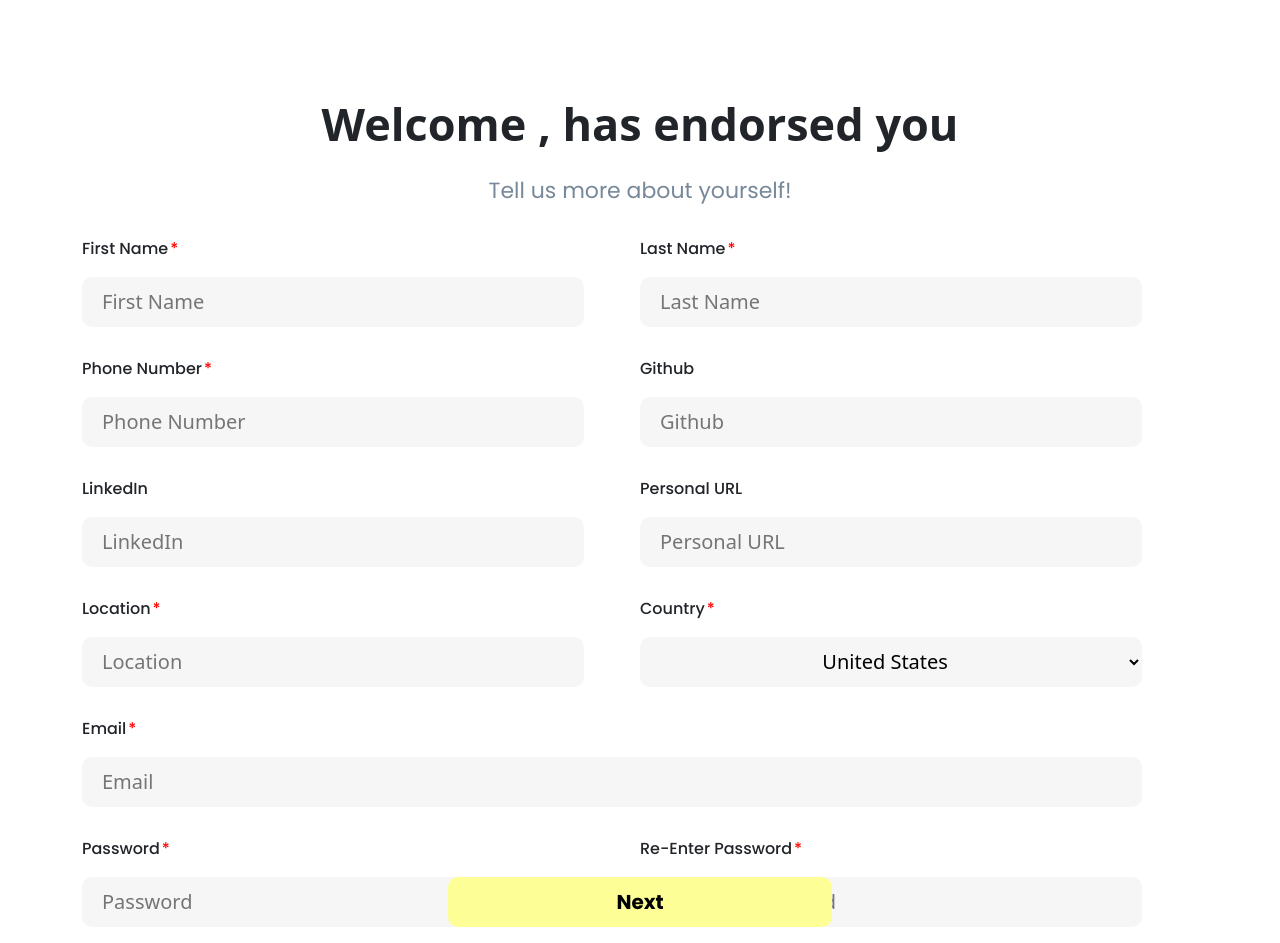
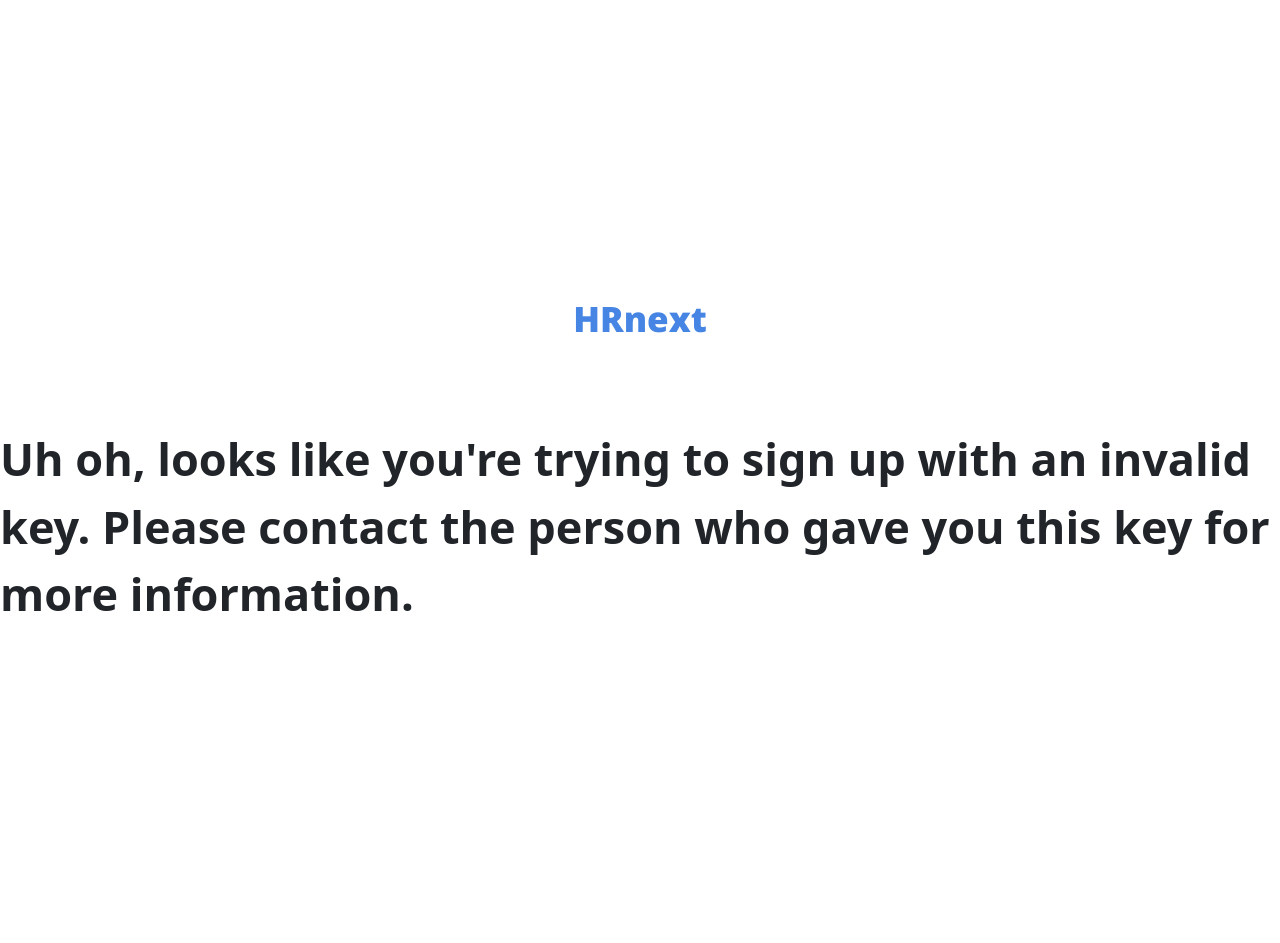
Before and after one commit to loragonzaleze/OffBoard, a React (Create React App) app in the folder frontend/onboard/: page /sign-up in a window 1280 px wide. After the commit the page ends 800 px from the top, so only its background shows below. Built offline with nearby package versions, Linux system fonts and the light colour scheme; a web font is replaced by a local one.

Commit message:
Frontend changes, planning user journey

```diff
--- a/frontend/onboard/src/pages/choose_interests.js
+++ b/frontend/onboard/src/pages/choose_interests.js
@@ -61,7 +61,7 @@
     location.state.job_category = jobCategories[prevJobCategory]
     console.log(location.state)
 
-    navigate('/job-preferences', {state: location.state})
+    navigate('/job-title', {state: location.state})
 
   }
 
--- a/frontend/onboard/src/pages/endorsed.js
+++ b/frontend/onboard/src/pages/endorsed.js
@@ -52,7 +52,6 @@
               onChange = {(e) => setFirstName(e.target.value)}/>
             </label>
             <div className = "endorsed-spacer"></div>
-            {/* LAST NAME */}
             <label>
               <div className = "row-container">
                 <p className = "endorsed-email-label">Last Name</p>
--- a/frontend/onboard/src/pages/job_preferences.js
+++ b/frontend/onboard/src/pages/job_preferences.js
@@ -27,7 +27,6 @@
 
   const nextPage = () => {
 
-    navigate('/resume', {state: location.state})
     let workModel = "";
     if(onsite) {
         workModel += "Onsite, ";
@@ -42,9 +41,11 @@
         workModel = workModel.concat(0, workModel.length - 2);
     }
     console.log(workModel);
-    // TODO EDWIN LOOK AT THIS!
     location.state.work_model = workModel;
     location.state.salary = salary;
+
+    navigate('/resume', {state: location.state})
+
   }
 
   return (
--- a/frontend/onboard/src/pages/job_title.js
+++ b/frontend/onboard/src/pages/job_title.js
@@ -26,7 +26,7 @@
         /**TODO add message for empty title */
         location.state.jobTitle = jobTitle;
         console.log(location.state)
-        navigate('/resume', {state: location.state});
+        navigate('/job-preferences', {state: location.state});
     }
     return (
         <div>
--- a/frontend/onboard/src/pages/resume.js
+++ b/frontend/onboard/src/pages/resume.js
@@ -1,4 +1,4 @@
-import React from 'react';
+import React, { useEffect } from 'react';
 import AWS from 'aws-sdk';
 import "../global.css"
 import "./stylesheets/resume.css"
@@ -21,6 +21,9 @@
     })
 
 
+    useEffect(() => {
+        console.log(location.state)
+    }, [""])
     const handleResumeInput = (e) => {
         setFile(e.target.files[0]);
     }
--- a/frontend/onboard/src/pages/signup.js
+++ b/frontend/onboard/src/pages/signup.js
@@ -5,7 +5,7 @@
 import "../global.css"
 import './stylesheets/login.css'
 import "./stylesheets/signupTalent.css"
-import "./stylesheets/contact.css"
+// import "./stylesheets/contact.css"
 import { useNavigate, useSearchParams } from "react-router-dom";
 import validator from "validator"
 import axios from 'axios';
@@ -139,127 +139,136 @@
 
   }
 
-  const signUpIfValid = () => {
+  const newSignUpValid = () => {
     return (
-      <div className = "centered-container" /*style = {{justifyContent:"space-around"}}*/>
-      <div className = "welcome-message ">
-        HRnext
+      <div className = "centered-container">
+      <div className = "signup-logo">HRnext</div>
+      {firstSignup ?
+      <>
+        <div className = "contact-title-text">
+          Welcome {firstName}, <span className='underline-company'>{company}</span> has endorsed you
         </div>
-      {firstSignup ?
-      <><div className="endorse-message">
-            Welcome {firstName}, <span className='underline-company'>{company}</span> has endorsed you
-          </div><div className="login-subtitle-text" style = {{paddingBottom: "30px "}}>
+        <div className = "contact-subtitle-text">
           Tell us more about yourself!
-            </div></> : <><div className="endorse-message">
-            Welcome back {firstName}, <span className='underline-company'>{company}</span> has endorsed you
-          </div><div className="login-subtitle-text">
+        </div>
+       </> :
+       <>
+        <div className = "contact-title-text">
+          Welcome back {firstName}, <span className='underline-company'>{company}</span> has endorsed you        </div>
+        <div className = "contact-subtitle-text">
         Finish telling us more about yourself!
-            </div></>
-    }
-      {/* <div className="endorse-message">
-        Welcome {}, <span className='underline-company'>{company}</span> has endorsed you
         </div>
-      <div className = "login-subtitle-text">
-        Tell us more about yourself!
-      </div> */}
-
-      <div className="container">
-        <div className="Row">
-          <div className="div-row-two">
+       </>}
+      <div className = "contact-info-container">
+        <div className = "row-container">
+          <label>
             <div className = "row-container">
               <p className = "contact-email-label">First Name</p>
               <p className = "contact-email-label"
               style = {{color: 'red', marginLeft: '2px'}}>*</p>
             </div>
             <input
+              className = "contact-input-box"
               name="firstName"
               value={firstName}
               onChange={e => setFirstName(e.target.value)}
-                className="inline-nameblocks"
               placeholder='First Name'
-                readonly
+              readOnly
             />
-          </div>
-          <div className="div-row-two">
+          </label>
+          <div className = "contact-spacer"></div>
+          <label>
             <div className = "row-container">
               <p className = "contact-email-label">Last Name</p>
               <p className = "contact-email-label"
               style = {{color: 'red', marginLeft: '2px'}}>*</p>
             </div>
             <input
+            className = "contact-input-box"
             name="lastName"
             value={lastName}
             onChange={e => setLastName(e.target.value)}
-              className="inline-nameblocks"
             placeholder='Last Name'/>
+          </label>
         </div>
-        </div>
-        <div className="Row">
-          <div className="div-row-two">
+        <div className = "row-container">
+        <label>
           <div className = "row-container">
             <p className = "contact-email-label">Phone Number</p>
             <p className = "contact-email-label"
             style = {{color: 'red', marginLeft: '2px'}}>*</p>
           </div>
           <input
-              name="phoneNumber"
+              className="contact-input-box"
               value={phoneNumber}
               onChange={e => setPhoneNumber(e.target.value)}
-              className = "inline-nameblocks"
-              placeholder='Phone Number'/>
+              placeholder='Phone Number'
+          />
+        </label>
+        <div className = "contact-spacer"></div>
+        <label>
+          <div className = "row-container">
+            <p className = "contact-email-label">Github</p>
           </div>
-          <div className="div-row-two">
-            <p className = "contact-email-label">Github</p>
           <input
+              className="contact-input-box"
               name="github"
               value={github}
               onChange={e => setGithub(e.target.value)}
-              className = "inline-nameblocks"
               placeholder='Github'/>
+        </label>
         </div>
+
+        <div className = "row-container">
+        <label>
+          <div className = "row-container">
+            <p className = "contact-email-label">LinkedIn</p>
           </div>
-        <div className="Row">
-          <div className="div-row-two">
-            <p className = "contact-email-label">LinkedIn</p>
           <input
+              className="contact-input-box"
               name="linkedin"
               value={linkedin}
               onChange={e => setLinkedin(e.target.value)}
-              className = "inline-nameblocks"
-              placeholder='LinkedIn'/>
+              placeholder='LinkedIn'
+          />
+        </label>
+        <div className = "contact-spacer"></div>
+        <label>
+          <div className = "row-container">
+            <p className = "contact-email-label">Personal URL</p>
           </div>
-          <div className="div-row-two">
-            <p className = "contact-email-label">Personal URL</p>
           <input
+              className="contact-input-box"
               name="personalUrl"
               value={personalUrl}
               onChange={e => setPersonalUrl(e.target.value)}
-              className = "inline-nameblocks"
               placeholder='Personal URL'/>
+        </label>
         </div>
-        </div>
-        <div className="Row">
-          <div className="div-row-two">
+        <div className = "row-container">
+        <label>
           <div className = "row-container">
             <p className = "contact-email-label">Location</p>
             <p className = "contact-email-label"
                 style = {{color: 'red', marginLeft: '2px'}}>*</p>
           </div>
           <input
+              className="contact-input-box"
               name="location"
               value={location}
               onChange={e => setLocation(e.target.value)}
-              className = "location-input"
-              placeholder='Location'/>
-          </div>
-          <div className="div-row-two">
+              placeholder='Location'
+          />
+        </label>
+        <div className = "contact-spacer"></div>
+        <label>
             <div className = "row-container">
               <p className = "contact-email-label">Country</p>
               <p className = "contact-email-label"
               style = {{color: 'red', marginLeft: '2px'}}>*</p>
             </div>
             <select
-              className="location-input-country"
+              className="contact-input-box"
               value={country}
               name="country"
               onChange={e => setCountry(e.target.value)}
@@ -267,60 +276,47 @@
                 <option value='United States' >United States</option>
                 <option value='Canada'>Canada</option>
           </select>
+        </label>
         </div>
-
-
-        </div>
-        <div className="Row">
-          <div className="div-row-one">
-            <div className = "row-container">
+        <label>
+          <div className = "row-container" >
             <p className = "contact-email-label">Email</p>
             <p className = "contact-email-label"
             style = {{color: 'red', marginLeft: '2px'}}>*</p>
           </div>
-            <input
-              name="email"
-              value={email}
-              onChange={e => setEmail(e.target.value)}
-              className = {validEmail ? "email-input-box": "wrong-password-input-box"}
-              placeholder='Email'/>
-          </div>
-        </div>
-        <div className="Row">
-          <div className="div-row-two">
-            <div className = "row-container">
+          <input className = "contact-email-box" />
+        </label>
+        <label>
+          <div className = "row-container" >
             <p className = "contact-email-label">Password</p>
             <p className = "contact-email-label"
             style = {{color: 'red', marginLeft: '2px'}}>*</p>
           </div>
           <input
+            className = "contact-email-box"
             name="password"
             value={password}
             onChange={e => setPassword(e.target.value)}
-              className = {matchingPasswords ? "password-input-box" : "wrong-password-input-box"}
             placeholder='Password'
             type="password"
             onFocus={() => {
               matchingPasswords ? setMatchingPasswords(true) : console.log("")
             }}/>
-          </div>
-          <div className="div-row-two">
-            <div className = "row-container">
+        </label>
+        <label>
+          <div className = "row-container" >
             <p className = "contact-email-label">Re-Enter Password</p>
             <p className = "contact-email-label"
             style = {{color: 'red', marginLeft: '2px'}}>*</p>
           </div>
           <input
+            className = "contact-email-box"
             name="reenterPassword"
               value={reenterPassword}
               onChange={e => setReenterPassword(e.target.value)}
-              className = {matchingPasswords ? "password-input-box" : "wrong-password-input-box"}
               placeholder='Re-Enter Password'
-              type="password"
-
-              />
-          </div>
-        </div>
+              type="password"/>
+        </label>
         {matchingPasswords ? null :
         <div className='Row-upload'>
           <p className="wrong-password-text"
@@ -344,90 +340,18 @@
           </p>
 
         </div> : null}
+        <button className = "contact-submit-box" onClick={() => nextPage()}>
+            Next
+        </button>
+        <div className = "signup-privacy"> Privacy Policy </div>
+      </div>
 
     </div>
-      <div className="Row-upload">
-          <button className="interests-next-box" onClick={() => nextPage()}> Next </button>
-        </div>
-    </div>
     )
-
   }
-
-
   return (
-    validKey ? signUpIfValid() : signUpIfValid()
+    validKey ? newSignUpValid() : invaidSignUp()
   )
 }
 
 export default SignUp;
-
-
-  {/* <div className="Row">
-                <div className="div-row-two">
-                  <p>Job Category</p>
-                  <select
-                  className="inline-dropdowns"
-                  name="jobCategory">
-                      <option value='Engineering'>Engineering</option>
-                      <option value='Business'>Business</option>
-                      <option value='Marketing'>Marketing</option>
-                      <option value='Sales'>Sales</option>
-                  </select>
-                </div>
-                <div className="div-row-two">
-              <p>Job Title</p>
-                <select className="inline-dropdowns">
-                  <option value='Software Engineer' >Software Engineer</option>
-                </select>
-              </div>
-              <div className="div-row-two">
-                <p>Years of Experience</p>
-                <select className="inline-dropdowns">
-                  <option value='0' >0</option>
-                </select>
-              </div>
-          </div> */}
-
-
-
-          // super(props);
-          // AWS.config.region = 'us-east-1'; // Region
-          // AWS.config.credentials = new AWS.CognitoIdentityCredentials({
-          //   IdentityPoolId: process.env.REACT_APP_AWS_IDENTITY_POOL_ID
-          // });
-
-          // this.state = {
-          //   s3: new AWS.S3({
-          //    accessKeyId: process.env.AWS_ACCESS_KEY_ID,
-          //    secretAccessKey: process.env.AWS_SECRET_ACCESS_KEY,
-          //    region: 'us-east-1'
-          //   }),
-          //   filename: "",
-          //   file: null,
-
-
-
-          // handleResumeInput(e) {
-          //   this.setState({
-          //     file: e.target.files[0],
-          //     allFieldsFilledOut : this.checkNotEmptyInputs()
-          //   })
-          // }
-
-
-             // const filename = "test_2.pdf";
-    // const params = {
-    //   Body: this.state.file,
-    //   Bucket: process.env.REACT_APP_AWS_STORAGE_BUCKET_NAME ,
-    //   Key: filename
-    // }
-
-    // this.state.s3.upload(params, (err, data) => {
-    //   if(err){
-    //     console.log(err)
-    //   } else {
-    //     console.log(data)
-    //     console.log("Success")
-    //   }
-    // })
--- a/frontend/onboard/src/pages/stylesheets/signupTalent.css
+++ b/frontend/onboard/src/pages/stylesheets/signupTalent.css
@@ -1,3 +1,14 @@
+
+.signup-logo {
+	margin-bottom: 1vh;
+	font-family: 'Open Sans';
+	font-weight: 700;
+	font-size: 45px;
+	color: #4685e3;
+	margin-top: 300px;
+}
+
+
 .email-input-box {
 	width: 100%;
 	height: 50px;
@@ -172,3 +183,10 @@
 	font-weight: 600;
 	margin-bottom: 100px;
 }
+.signup-privacy {
+	margin-top: 5vh;
+	font-family: 'Open Sans';
+	font-size: 18px;
+	font-weight: 600;
+	margin-bottom: 10vh;
+}
```
Lines whose indentation alone changed are shown as unchanged.
